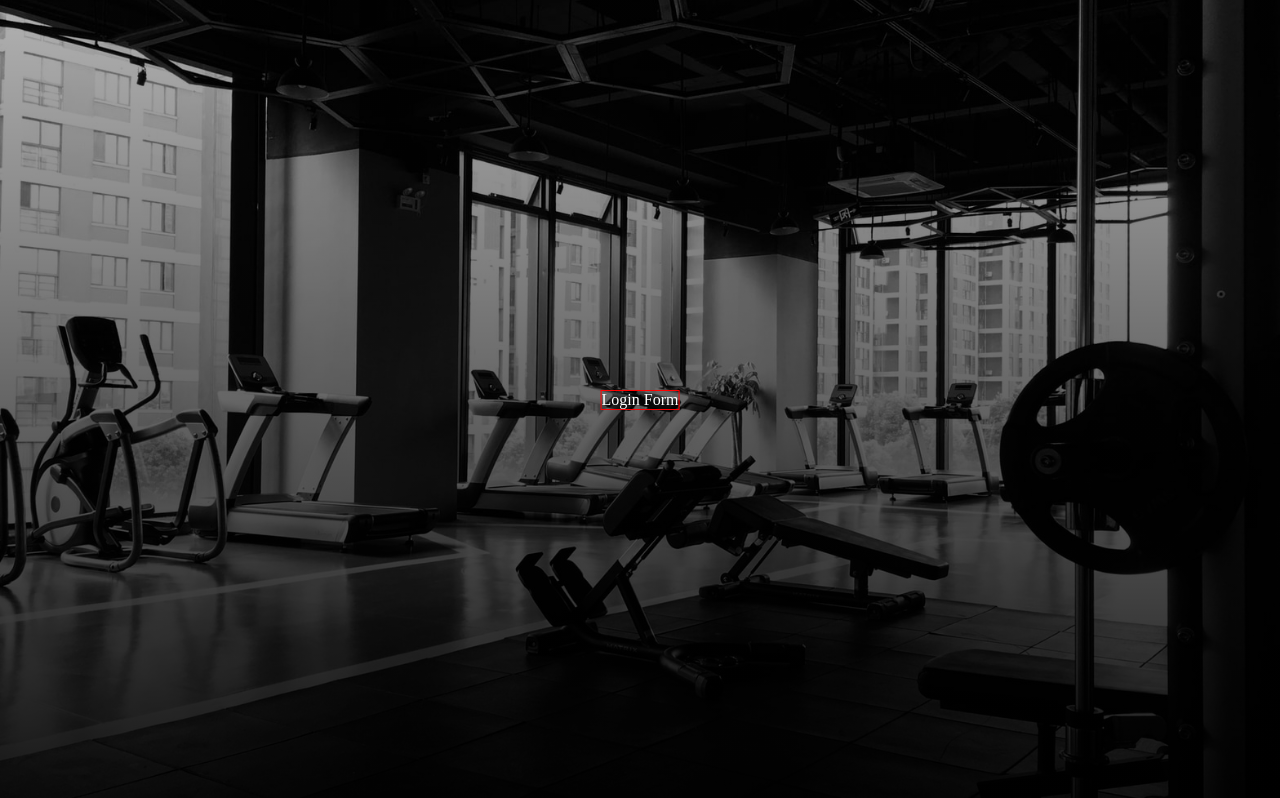
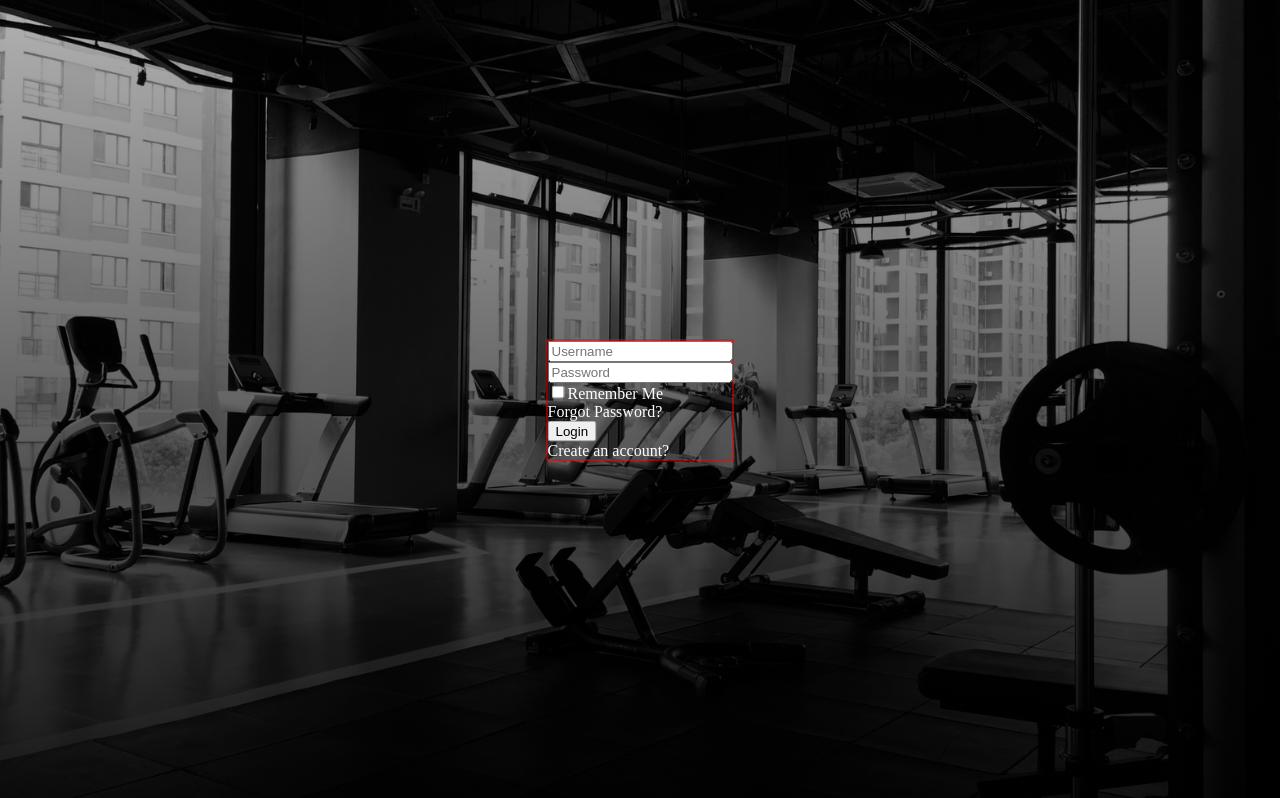
Before and after one commit to surajverma2587/virtual-workout, a plain HTML site: page index.html in a window 1280 px wide. Drawn offline with Linux system fonts and the light colour scheme.

Commit message:
add form elements to form

```diff
--- a/index.html
+++ b/index.html
@@ -9,7 +9,37 @@
   </head>
   <body>
     <div class="container">
-      <div class="login-form">Login Form</div>
+      <div class="login-form">
+        <form>
+          <div>
+            <input type="text" placeholder="Username" />
+          </div>
+
+          <div>
+            <input type="password" placeholder="Password" />
+          </div>
+
+          <div>
+            <div>
+              <input type="checkbox" id="remember-me-checkbox" /><label
+                for="remember-me-checkbox"
+                >Remember Me</label
+              >
+            </div>
+            <div>
+              <a>Forgot Password?</a>
+            </div>
+          </div>
+
+          <div>
+            <button>Login</button>
+          </div>
+
+          <div>
+            <a>Create an account?</a>
+          </div>
+        </form>
+      </div>
     </div>
   </body>
 </html>
```
